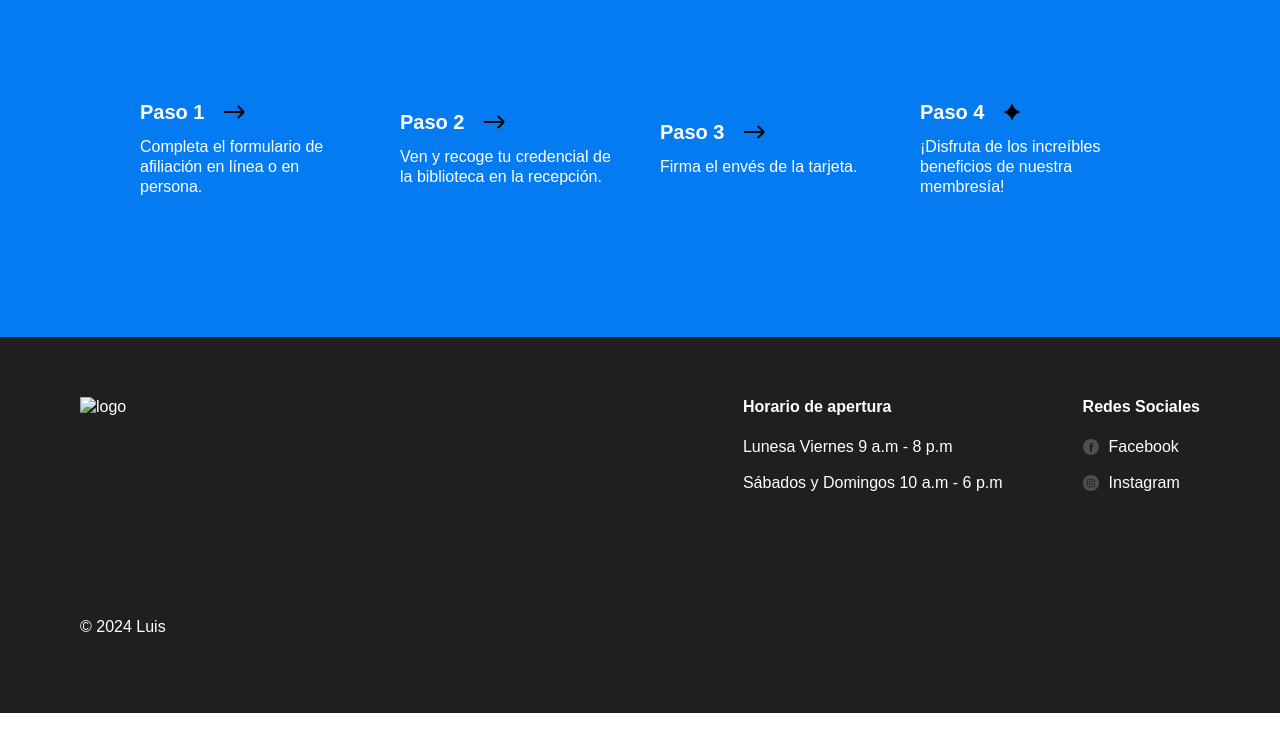
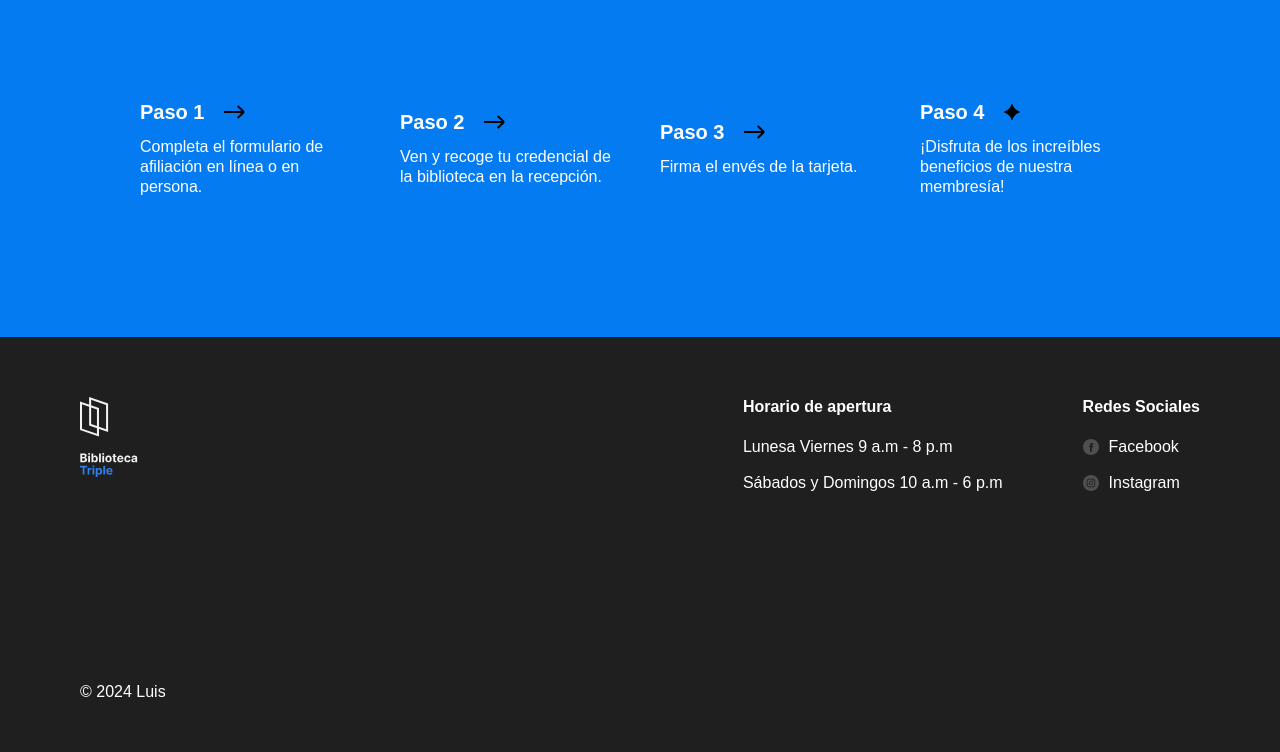
Before and after one commit to Lems91/web_project_library, a plain HTML site: page index.html in a window 1280 px wide. Shown: the part 3145-3897 px from the top of the page. Before the commit the page ends 3858 px from the top, so only its background shows below. Drawn offline with Linux system fonts and the light colour scheme.

Commit message:
se corrigieron los errores solicitados en el archivo vendor, readme y en index con footer__logo

```diff
--- a/index.html
+++ b/index.html
@@ -283,7 +283,7 @@
       <footer id="footer" class="footer">
         <div class="footer__columns">
           <div class="footer__column">
-            <img src="images/logo_white.svg" alt="logo" class="footer__logo" />
+            <img src="images/logo-white.svg" alt="logo" class="footer__logo" />
           </div>
           <div class="footer__column footer__column_content_hours">
             <h4 class="footer__column-heading">Horario de apertura</h4>
```
Also changed, not shown: 2 other files.
